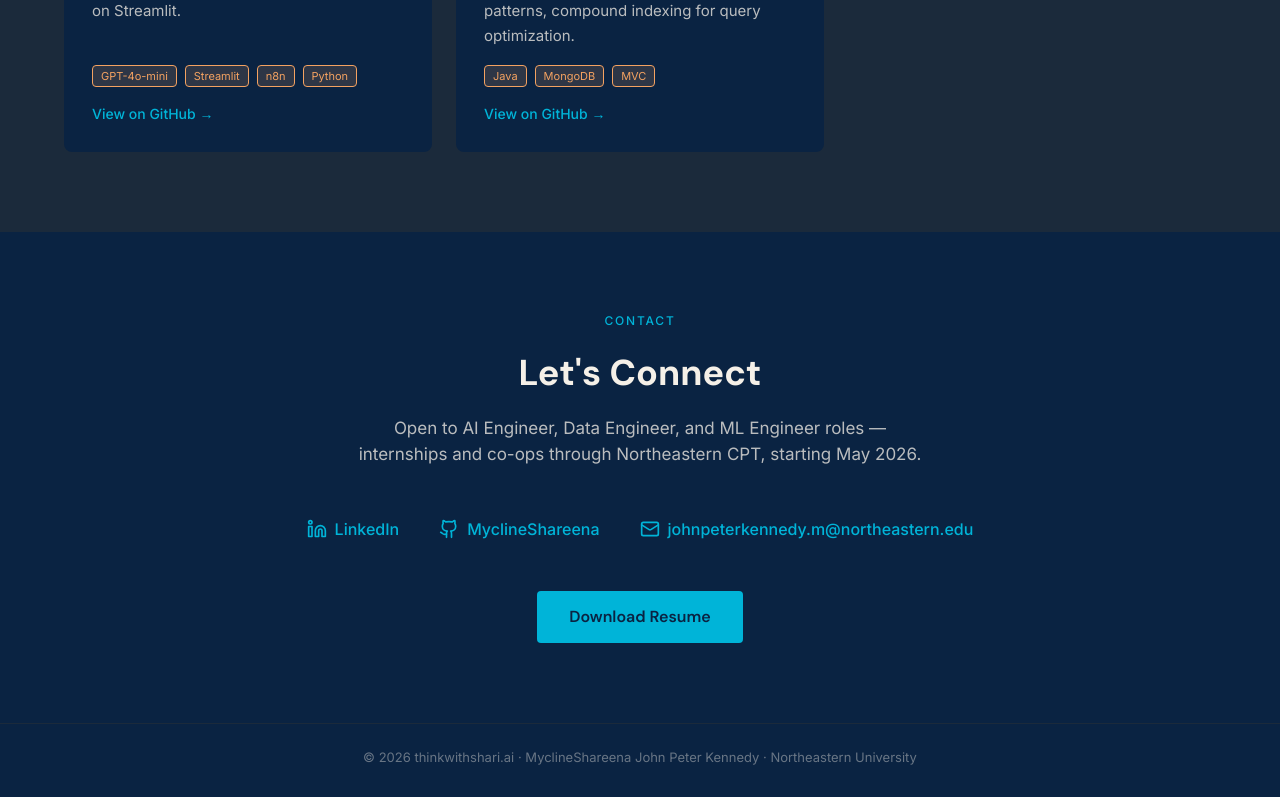
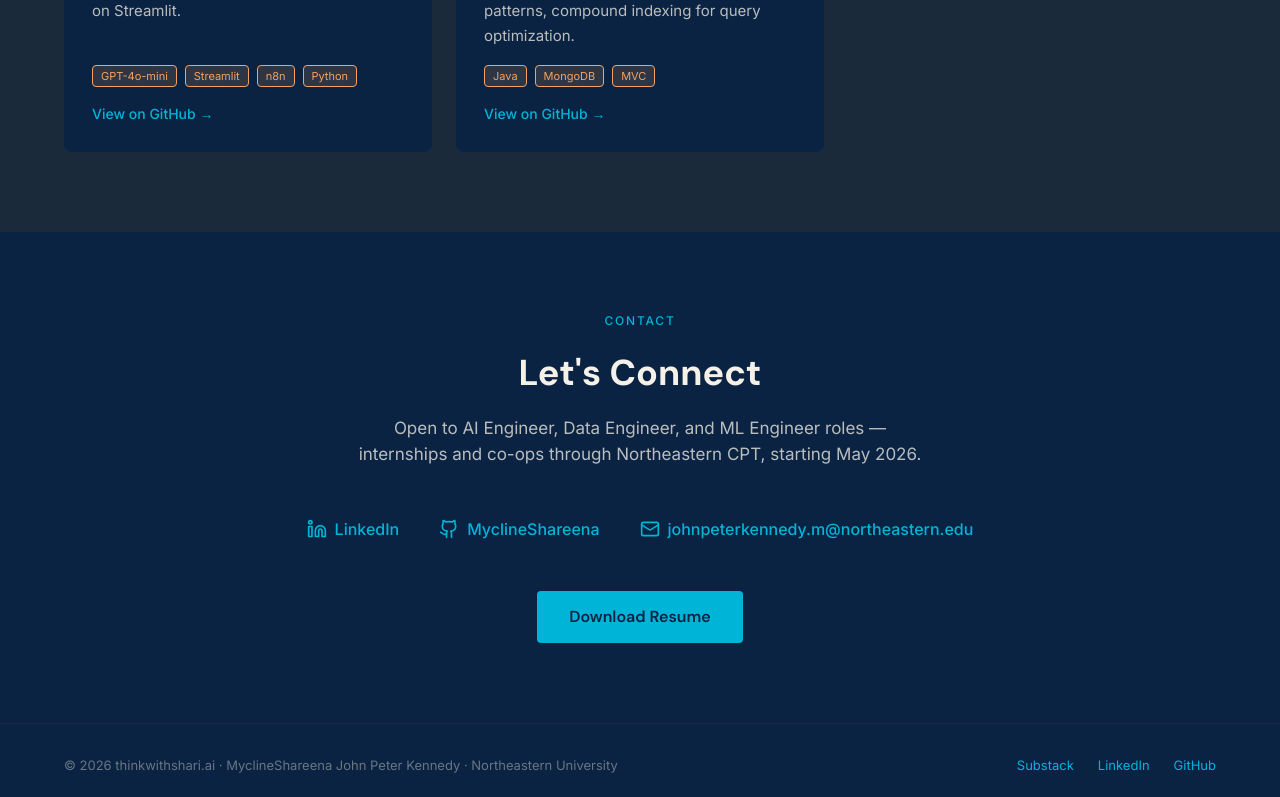
Before and after one commit to MyclineShareena/thinkwithshari, a Next.js app: page / in a window 1280 px wide. Shown: the part 2000-2797 px from the top of the page. Built offline with nearby package versions, Linux system fonts and the light colour scheme.

Commit message:
Add files via upload

```diff
--- /dev/null
+++ b/components/brand-assets.tsx
@@ -0,0 +1,72 @@
+const colors = [
+  { name: "Shari Ink", hex: "#0A2342", textColor: "#F5F0E8" },
+  { name: "Shari Deep Space", hex: "#1B2A3B", textColor: "#F5F0E8" },
+  { name: "Shari Turquoise", hex: "#00B4D8", textColor: "#0A2342" },
+  { name: "Shari Amber", hex: "#F4A261", textColor: "#0A2342" },
+  { name: "Shari Parchment", hex: "#F5F0E8", textColor: "#0A2342" },
+]
+
+export function BrandAssets() {
+  return (
+    <section id="brand" className="bg-[#0A2342] py-16 px-6 border-t border-[#1B2A3B]">
+      <div className="max-w-6xl mx-auto">
+        <p className="font-body font-medium text-[12px] text-[#00B4D8] uppercase tracking-[0.15em] mb-4">
+          BRAND SYSTEM
+        </p>
+        <h2 className="font-heading font-bold text-[28px] md:text-[32px] text-[#F5F0E8] mb-10">
+          thinkwithshari — Brand Identity
+        </h2>
+
+        {/* Logo display */}
+        <div className="mb-10">
+          <p className="font-body text-[13px] text-[#F5F0E8]/50 uppercase tracking-widest mb-4">Logotype</p>
+          <div className="bg-[#1B2A3B] rounded-lg p-8 inline-block border border-[#1B2A3B]">
+            <span className="font-heading text-[36px] font-normal text-[#F5F0E8]">thinkwith</span>
+            <span className="font-heading text-[36px] font-bold text-[#00B4D8]">shari</span>
+          </div>
+        </div>
+
+        {/* Color palette */}
+        <div className="mb-10">
+          <p className="font-body text-[13px] text-[#F5F0E8]/50 uppercase tracking-widest mb-4">Color Palette</p>
+          <div className="flex flex-wrap gap-3">
+            {colors.map((color) => (
+              <div key={color.hex} className="flex flex-col gap-1">
+                <div
+                  className="w-24 h-16 rounded-md border border-white/10 flex items-end p-2"
+                  style={{ backgroundColor: color.hex }}
+                >
+                  <span
+                    className="font-body text-[10px] font-medium"
+                    style={{ color: color.textColor }}
+                  >
+                    {color.hex}
+                  </span>
+                </div>
+                <span className="font-body text-[11px] text-[#F5F0E8]/60">{color.name}</span>
+              </div>
+            ))}
+          </div>
+        </div>
+
+        {/* Typography */}
+        <div>
+          <p className="font-body text-[13px] text-[#F5F0E8]/50 uppercase tracking-widest mb-4">Typography</p>
+          <div className="flex flex-col md:flex-row gap-8">
+            <div className="bg-[#1B2A3B] rounded-lg p-6 flex-1 border border-[#1B2A3B]">
+              <p className="font-body text-[11px] text-[#00B4D8] uppercase tracking-widest mb-2">Primary — DM Sans</p>
+              <p className="font-heading font-bold text-[28px] text-[#F5F0E8]">Heading Bold</p>
+              <p className="font-heading font-normal text-[20px] text-[#F5F0E8]/80">Heading Regular</p>
+            </div>
+            <div className="bg-[#1B2A3B] rounded-lg p-6 flex-1 border border-[#1B2A3B]">
+              <p className="font-body text-[11px] text-[#00B4D8] uppercase tracking-widest mb-2">Secondary — Inter</p>
+              <p className="font-body font-normal text-[16px] text-[#F5F0E8]/80 leading-relaxed">
+                Body text for paragraphs, labels, and UI elements. Clean, readable, professional.
+              </p>
+            </div>
+          </div>
+        </div>
+      </div>
+    </section>
+  )
+}
--- a/components/footer.tsx
+++ b/components/footer.tsx
@@ -1,11 +1,36 @@
 export function Footer() {
   return (
-    <footer className="bg-[#0A2342] border-t border-[#1B2A3B] py-6 px-6">
-      <div className="max-w-6xl mx-auto text-center">
+    <footer className="bg-[#0A2342] border-t border-[#1B2A3B] py-8 px-6">
+      <div className="max-w-6xl mx-auto flex flex-col md:flex-row items-center justify-between gap-4">
         <p className="font-body font-normal text-[13px] text-[#F5F0E8]/40">
-          © 2026 thinkwithshari.ai · MyclineShareena John Peter Kennedy ·
-          Northeastern University
+          © 2026 thinkwithshari.ai · MyclineShareena John Peter Kennedy · Northeastern University
         </p>
+        <div className="flex items-center gap-6">
+          <a
+            href="https://myclineshareena.substack.com"
+            target="_blank"
+            rel="noopener noreferrer"
+            className="font-body text-[13px] text-[#00B4D8] hover:opacity-75 transition-opacity"
+          >
+            Substack
+          </a>
+          <a
+            href="https://www.linkedin.com/in/myclineshareena/"
+            target="_blank"
+            rel="noopener noreferrer"
+            className="font-body text-[13px] text-[#00B4D8] hover:opacity-75 transition-opacity"
+          >
+            LinkedIn
+          </a>
+          <a
+            href="https://github.com/MyclineShareena"
+            target="_blank"
+            rel="noopener noreferrer"
+            className="font-body text-[13px] text-[#00B4D8] hover:opacity-75 transition-opacity"
+          >
+            GitHub
+          </a>
+        </div>
       </div>
     </footer>
   )
--- a/components/nav.tsx
+++ b/components/nav.tsx
@@ -7,7 +7,13 @@ const navLinks = [
   { href: "#home", label: "Home" },
   { href: "#about", label: "About" },
   { href: "#projects", label: "Projects" },
+  { href: "#brand", label: "Brand" },
   { href: "#contact", label: "Contact" },
+]
+
+const socialLinks = [
+  { href: "https://myclineshareena.substack.com", label: "Substack" },
+  { href: "https://www.linkedin.com/in/myclineshareena/", label: "LinkedIn" },
 ]
 
 export function Nav() {
@@ -37,12 +43,24 @@ export function Nav() {
           </a>
 
           {/* Desktop Nav Links */}
-          <div className="hidden md:flex items-center gap-8">
+          <div className="hidden md:flex items-center gap-6">
             {navLinks.map((link) => (
               <a
                 key={link.href}
                 href={link.href}
                 className="font-body text-[#F5F0E8] text-base hover:text-[#00B4D8] transition-colors duration-200 hover:underline underline-offset-4"
+              >
+                {link.label}
+              </a>
+            ))}
+            <div className="h-4 w-px bg-[#00B4D8]/30" />
+            {socialLinks.map((link) => (
+              <a
+                key={link.href}
+                href={link.href}
+                target="_blank"
+                rel="noopener noreferrer"
+                className="font-body text-[#00B4D8] text-sm hover:opacity-75 transition-opacity duration-200"
               >
                 {link.label}
               </a>
```
